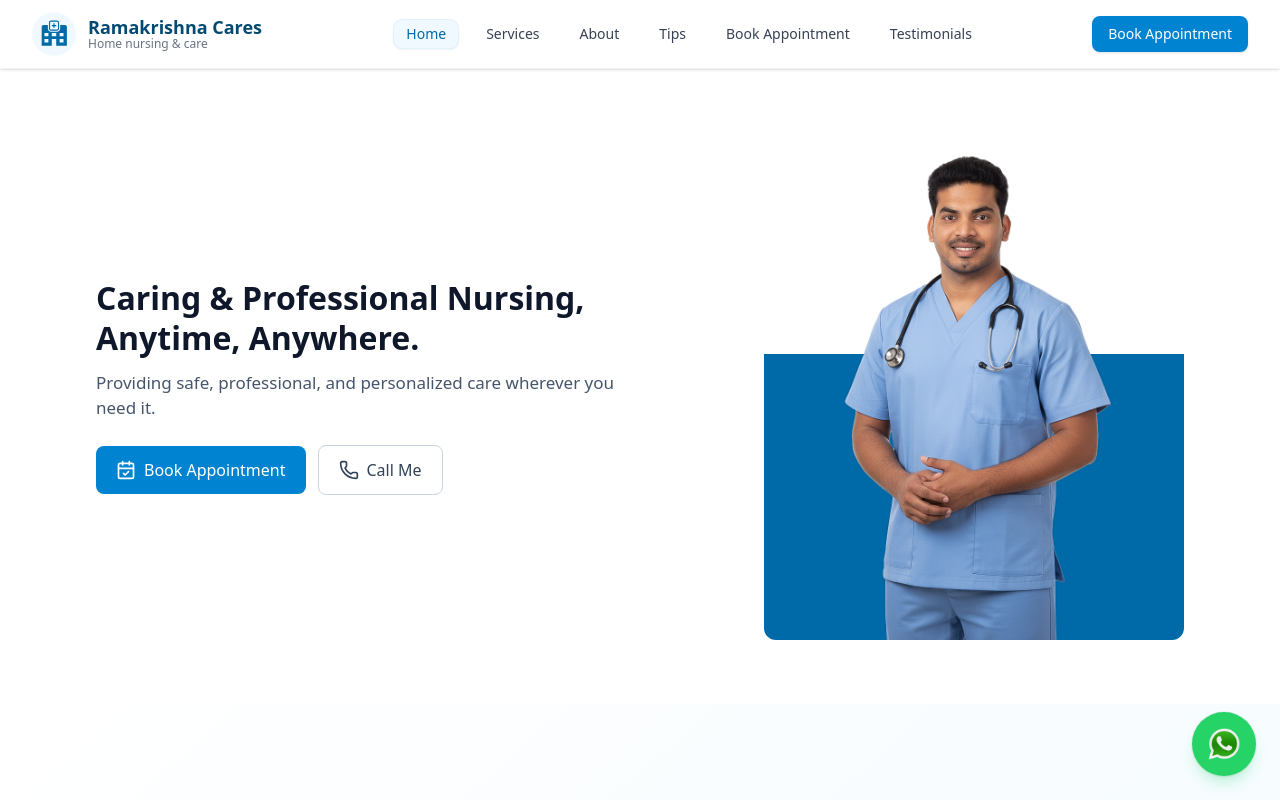
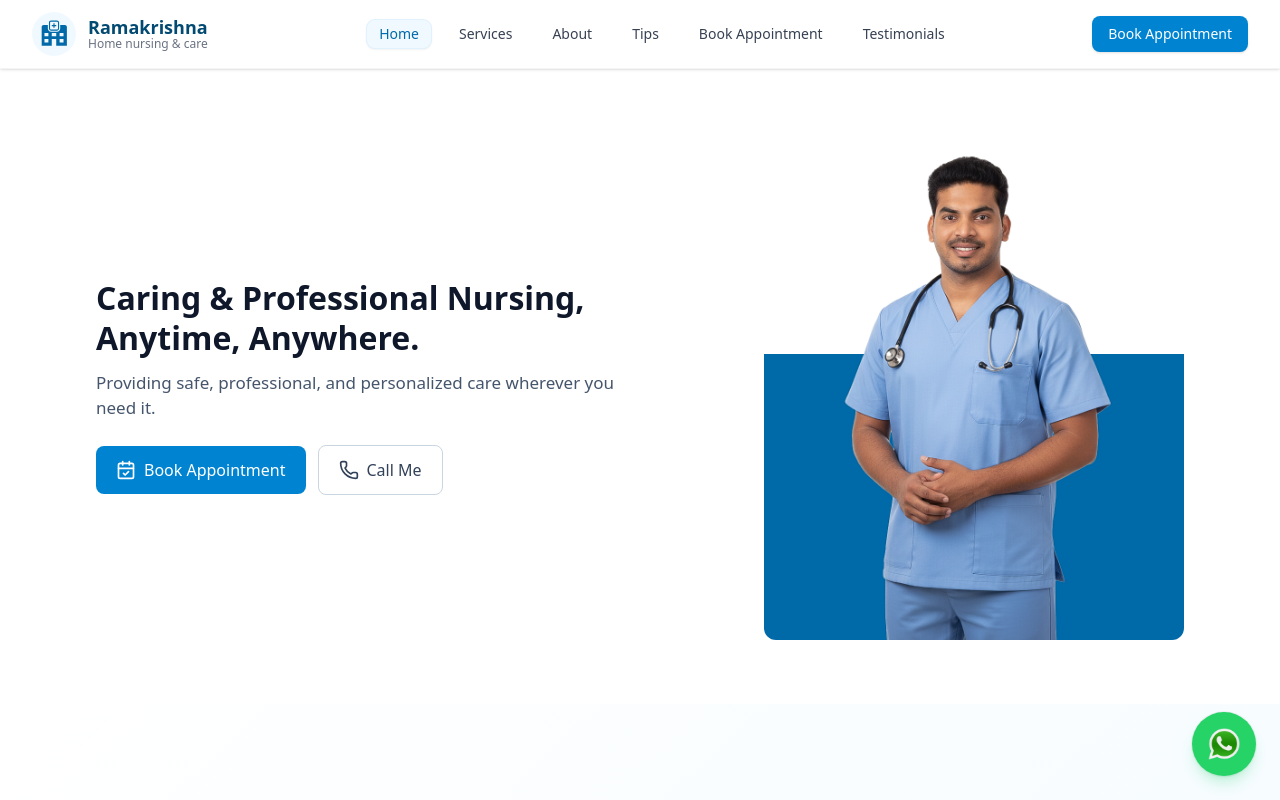
Before and after one commit to MucharlaRaju/RamaKrishna, a React (Vite) app: page / in a window 1280 px wide. Shown: the top 800 px of the page. Built offline with nearby package versions, Linux system fonts and the light colour scheme.

Commit message:
Update title

```diff
--- a/src/components/Footer.jsx
+++ b/src/components/Footer.jsx
@@ -55,10 +55,10 @@ const Footer = () => {
               For any queries or support, feel free to reach out:
             </p>
             <a
-              href="mailto:m.raju20021@gamil.com"
+              href="mailto:arupularamakrishna@gmail.com"
               className="mt-3 inline-block text-sm font-medium text-[#0069A8] hover:underline break-words mx-auto md:mx-0"
             >
-              m.raju20021@gamil.com
+              arupularamakrishna@gmail.com
             </a>
           </div>
 
--- a/src/components/Header.jsx
+++ b/src/components/Header.jsx
@@ -89,7 +89,7 @@ const Header = () => {
           </div>
           <div>
             <div className="text-lg font-extrabold text-sky-900 leading-tight">
-              Ramakrishna Cares
+              Ramakrishna
             </div>
             <div className="text-xs text-gray-500 -mt-0.5">Home nursing & care</div>
           </div>
```
